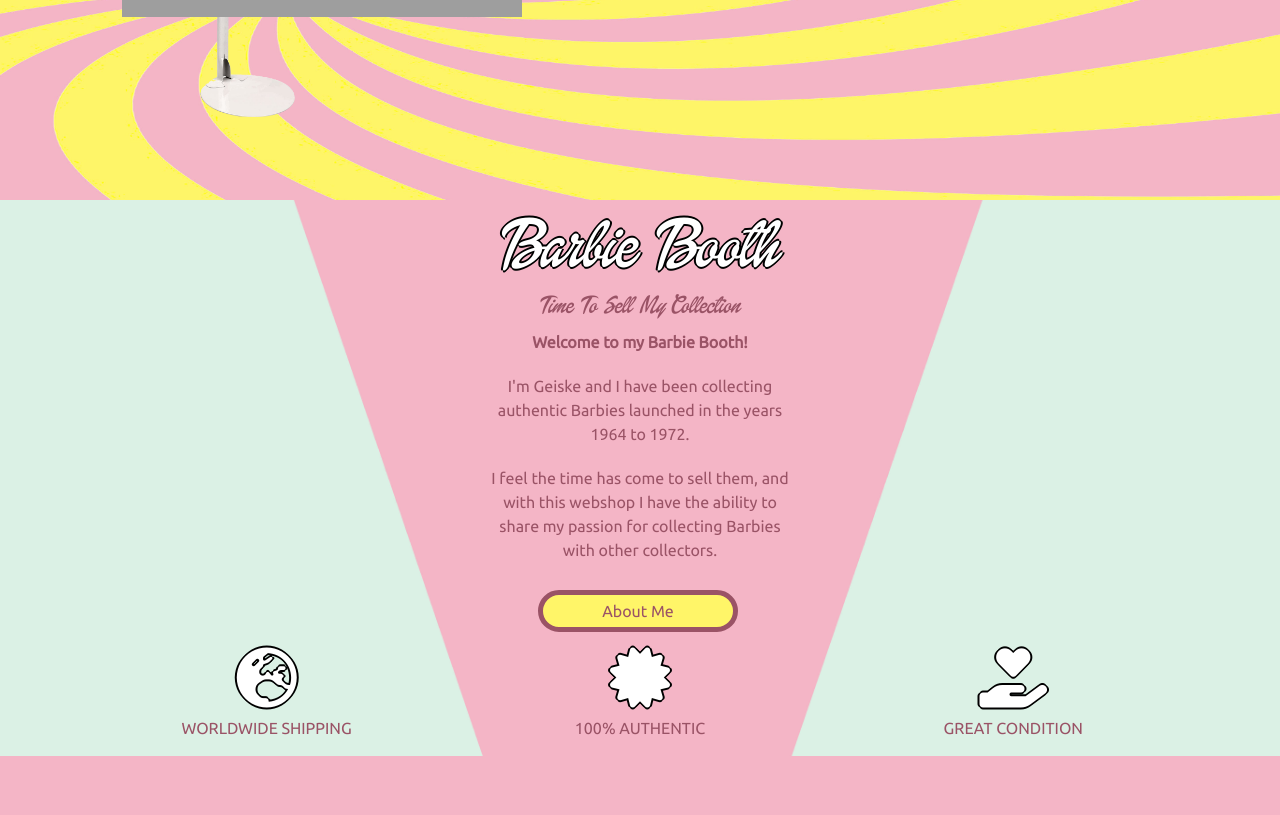
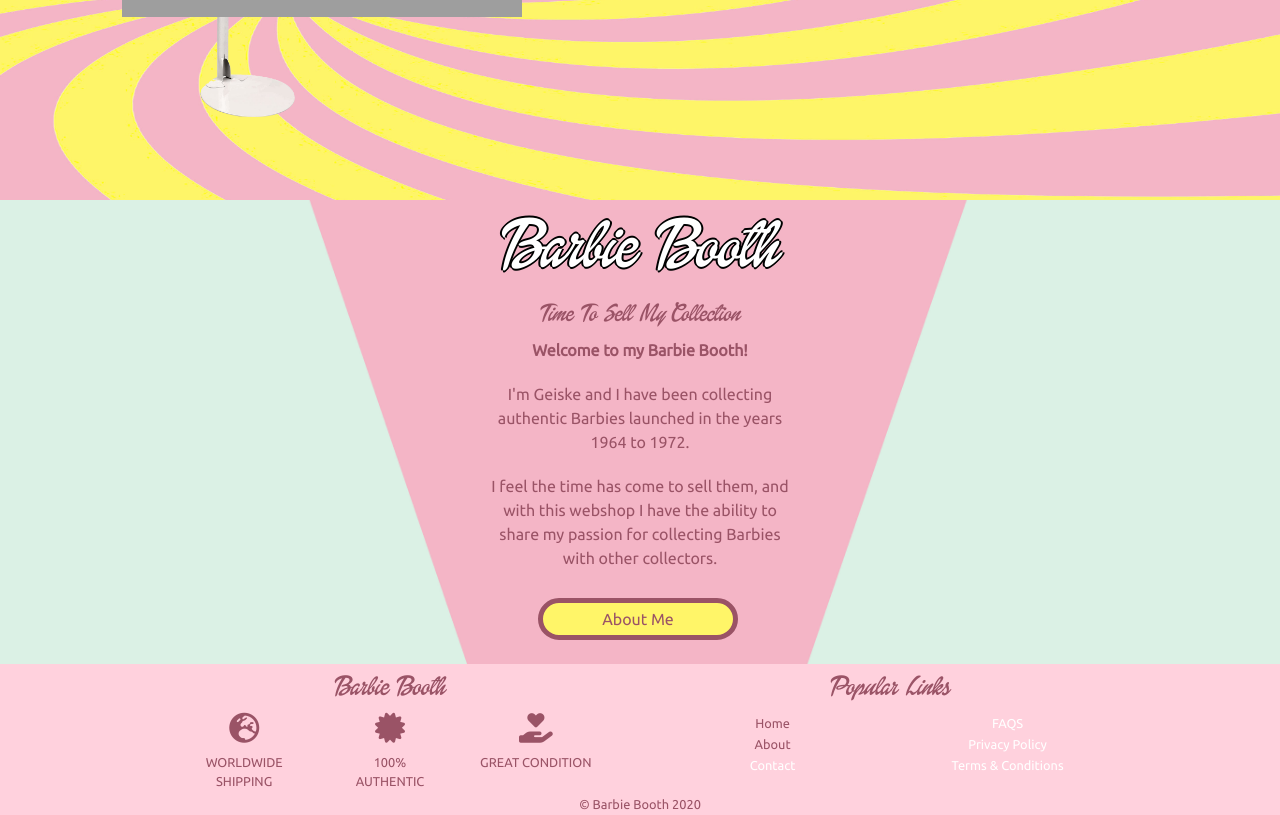
Before and after one commit to MarthGimenzo/barbiebooth, a Django app: page / in a window 1280 px wide. Shown: the part 411-1226 px from the top of the page. Before the commit the page ends 1167 px from the top, so only its background shows below. Run offline with Django 3.2, Linux system fonts and the light colour scheme; parts of the project's set-up code (start-up, migrations or seed data) failed here and were passed over; some libraries are stand-ins or nearby versions; grey boxes are pictures that could not be loaded.

Commit message:
Added footer and upside down barbie picture on small devices

```diff
--- a/home/templates/home/index.html
+++ b/home/templates/home/index.html
@@ -33,41 +33,23 @@
     </div>
 </div>
 <div class="container-fluid bg-stripes">
+    <img src="{{ MEDIA_URL }}barbieupsidedown.png" class="upside-down-barbie d-md-none" alt="Barbie">
     <div class="row h-100">
         <div class="col-10 offset-1 mt-2">
-           <h1 class="my-0 dollie-font big-logo text-center">Barbie Booth</h1>
+           <h1 class="mt-0 dollie-font big-logo text-center">Barbie Booth</h1>
            <h3 class="display-4 small-header text-purple dollie-font text-center">
                 Time To Sell My Collection
             </h3>
             <p class="text-center p-text"><strong>Welcome to my Barbie Booth!</strong></p>
             <p class="text-center p-text">I'm Geiske and I have been collecting authentic Barbies launched in the years 1964 to 1972.</p>
             <p class="text-center p-text">I feel the time has come to sell them, and with this webshop I have the ability to share my passion for collecting Barbies with other collectors. </p>
-            <div class="text-center">
+            <div class="text-center mb-4">
                 <a href="{% url 'products' %}" class="btn see-the-button rounded-pill px-1 py-1 mr-1 d-md-none mt-2">See My Collection!</a>
                 <a href="{% url 'about' %}" class="text-center btn see-the-button rounded-pill px-1 py-1 mr-1 mt-2">About Me</a>
             </div>
         </div>
     </div>
-    <div class="row mt-3 h-100">
-        <div class="col-3 offset-1 p-0">
-            <div class="text-center">
-                <i class="text-white header-icons fas fa-globe-europe"></i>
-                <p class="mt-2">WORLDWIDE SHIPPING</p>
-            </div>
-        </div>
-        <div class="col-4 p-0">
-            <div class="text-center">
-                <i class="text-white header-icons fas fa-certificate"></i>
-                <p class="mt-2">100% AUTHENTIC</p>
-            </div>
-        </div>
-        <div class="col-3 p-0">
-            <div class="text-center">
-                <i class="text-white header-icons fas fa-hand-holding-heart"></i>
-                <p class="mt-2">GREAT CONDITION</p>
-            </div>
-        </div>
-    </div>
+
 </div>
 {% endblock %}
 
--- a/static/css/base.css
+++ b/static/css/base.css
@@ -62,6 +62,14 @@ body {
     font-size: 50px;
 }
 
+.upside-down-barbie {
+    min-width: 400px;
+    max-width: 100%;
+    margin-left: 50%;
+    transform: translateX(-50%);
+
+}
+
 .big-logo {
     color: white!important;
     text-shadow: -2px 0 #000, 0 2px #000, 2px 0 #000, 0 -2px #000;
@@ -73,7 +81,7 @@ body {
         color: white!important;
         text-shadow: -2px 0 #000, 0 2px #000, 2px 0 #000, 0 -2px #000;
         font-size: 50px;
-        margin-top: 80px!important;
+
     }
 }
 
@@ -97,8 +105,8 @@ body {
 }
 
 .header-icons {
-    font-size: 60px;
-    text-shadow: -2px 0 #000, 0 2px #000, 2px 0 #000, 0 -2px #000;
+    font-size: 30px;
+
 }
 
 .mypicture {
--- a/templates/base.html
+++ b/templates/base.html
@@ -252,6 +252,71 @@
         {% block content %}
         {% endblock %}
 
+        <footer id="footer" class="container-fluid bg-light-pink">
+            <div class="row">
+                <div class="col-12">
+                    <div class="container mx-auto text-white">
+                        <div class="row">
+
+
+
+                            <div class="col-xs-12 col-lg-6">
+
+                            <div class="row h-100">
+                            <div class="col-12 text-center text-purple mt-2 dollie-font-big">
+                                    <h3>Barbie Booth</h3>
+                                </div>
+                            <div class="col-3 offset-1 p-0">
+                                <div class="text-center">
+                                    <i class="text-purple header-icons fas fa-globe-europe"></i>
+                                    <p class="small text-purple mt-2 mb-0">WORLDWIDE SHIPPING</p>
+                                </div>
+                            </div>
+                            <div class="col-4 p-0">
+                                <div class="text-center">
+                                    <i class="text-purple header-icons fas fa-certificate"></i>
+                                    <p class="small text-purple mt-2 mb-0">100%<br> AUTHENTIC</p>
+                                </div>
+                            </div>
+                            <div class="col-3 p-0">
+                                <div class="text-center">
+                                    <i class="text-purple header-icons fas fa-hand-holding-heart"></i>
+                                    <p class="small text-purple mt-2 mb-0">GREAT CONDITION</p>
+                                </div>
+                            </div>
+                            </div>
+                            </div>
+                            <div class="col-xs-12 col-lg-6">
+                                <div class="col-12 text-center text-purple mt-2 dollie-font-big">
+                                    <h3>Popular Links</h3>
+                                </div>
+                                <table class="small w-100 mx-auto text-center">
+                                    <tr>
+                                        <td class="w-50"><a href="{% url 'home' %}" class="text-purple">Home</a></td>
+                                        <td class="w-50">FAQS</td>
+                                    </tr>
+                                    <tr>
+                                        <td><a href="{% url 'about' %}" class="text-purple">About</a></td>
+                                        <td>Privacy Policy</td>
+                                    </tr>
+                                    <tr>
+                                        <td>Contact</td>
+                                        <td>Terms & Conditions</td>
+                                    </tr>
+                                </table>
+
+                            </div>
+
+                            <div class="col-12 text-center text-purple">
+                                <!-- Year added by javascript -->
+                                <small>© Barbie Booth 2020</small>
+                            </div>
+                        </div>
+                    </div>
+                </div>
+            </div>
+        </footer>
+
         {% block postloadjs %}
             <script type="text/javascript">
                 $('.toast').toast('show');
```
Also changed, not shown: media/barbieupsidedown.png (added).
